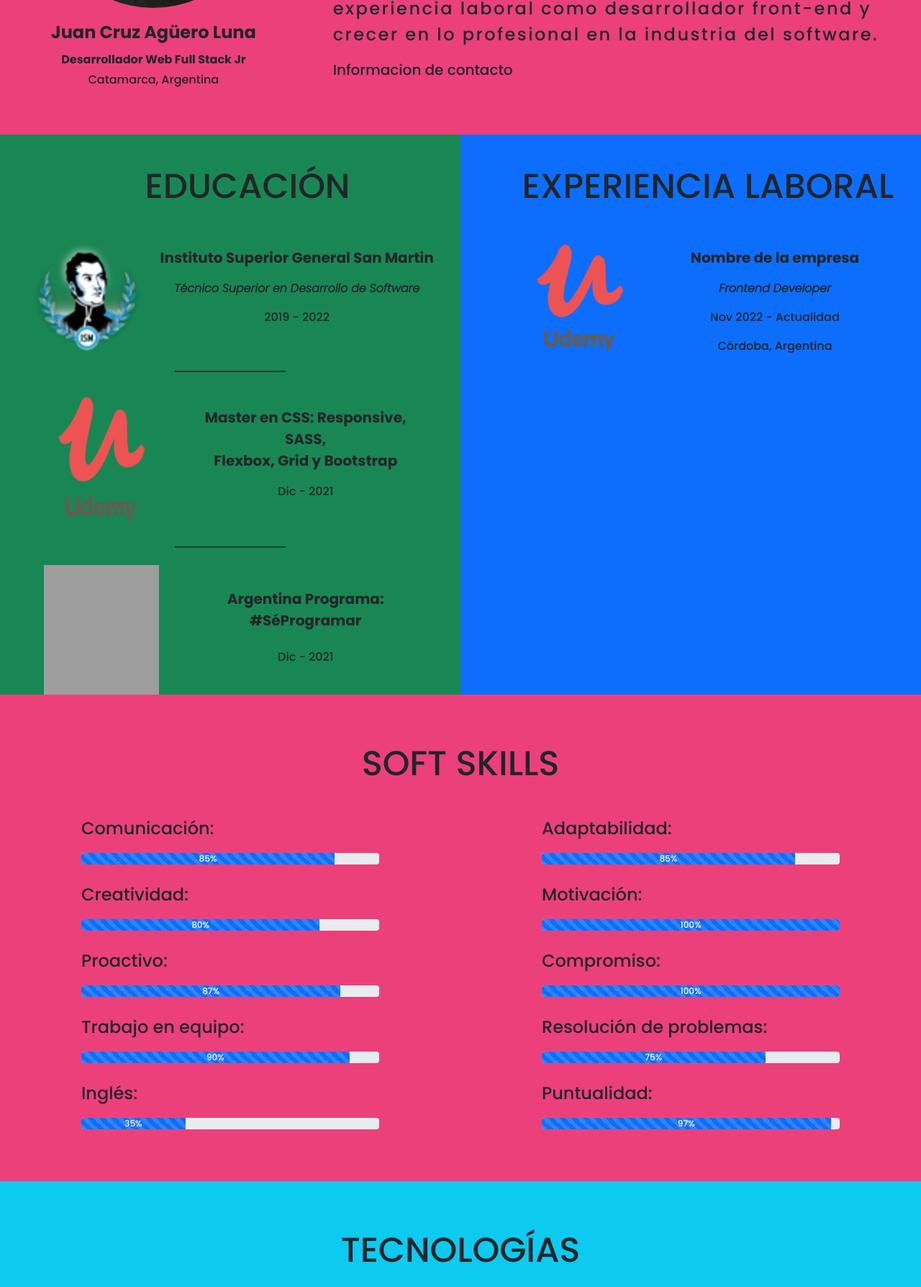
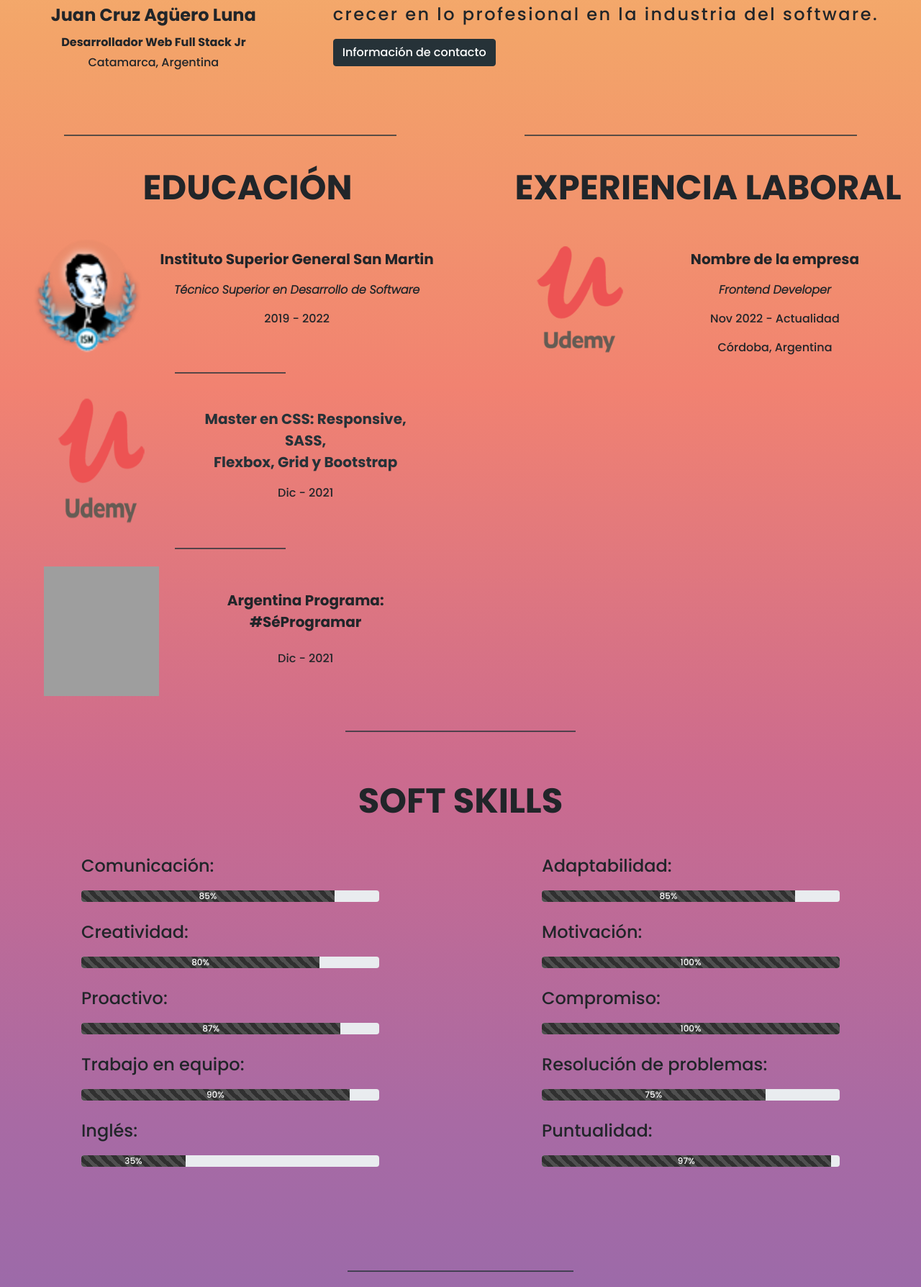
Before and after one commit to gorguero/mi-portafolio, a website: page index.html in a window 1280 px wide. Shown: the part 479-2267 px from the top of the page at 72% size. Drawn offline with nearby package versions, Linux system fonts and the light colour scheme; grey boxes are pictures that could not be loaded.

Commit message:
Agrado de boton "info de contacto"
Se ha agregado el boton para visualizar la informacion para contactarse.

```diff
--- a/index.html
+++ b/index.html
@@ -12,15 +12,16 @@
     <link href="https://fonts.googleapis.com/css2?family=Poppins:ital,wght@0,500;0,700;1,300&display=swap"
         rel="stylesheet">
 
+    <link rel="stylesheet" href="https://cdn.jsdelivr.net/npm/bootstrap-icons@1.8.1/font/bootstrap-icons.css">
     <link rel="stylesheet" href="sass/custom.css">
     <link rel="stylesheet" href="css/styles.css">
 </head>
 
-<body>
+<body class="bg-gradient">
 
     <!-- Encabezado -->
     <header>
-        <nav class="navbar navbar-expand-lg navbar-dark bg-black">
+        <nav class="navbar navbar-expand-lg navbar-dark bg-dark">
 
             <div class="container">
 
@@ -58,7 +59,7 @@
 
     <main>
         <!-- Seccion sobre mi -->
-        <div class="container-fluid bg-danger pb-4 pt-4">
+        <div class="container-fluid pb-4">
 
             <section class="row">
 
@@ -97,7 +98,82 @@
                             desarrollador front-end y crecer en lo profesional en la industria del software.
                         </p>
 
-                        <a href="#" class="link-dark text-decoration-none fs-5 ">Informacion de contacto</a>
+                        <!-- Button trigger modal -->
+                        <button type="button" class="btn btn-dark" data-bs-toggle="modal"
+                            data-bs-target="#exampleModal">
+                            Información de contacto
+                        </button>
+
+                        <!-- Modal -->
+                        <div class="modal fade" id="exampleModal" tabindex="-1" aria-labelledby="exampleModalLabel"
+                            aria-hidden="true">
+                            <div class="modal-dialog modal-dialog-centered modal-dialog-scrollable">
+                                <div class="modal-content bg-dark">
+                                    <div class="modal-header">
+                                        <h5 class="modal-title text-white" id="exampleModalLabel">¡Contáctame!</h5>
+                                        <button type="button" class="btn-close btn-close-white" data-bs-dismiss="modal"
+                                            aria-label="Close"></button>
+                                    </div>
+                                    <div class="modal-body">
+
+                                        <article class="d-flex align-items-center mt-3">
+
+                                            <img src="img/linkedin-icon.png" alt="" width="40px" height="40px">
+
+                                            <div class="text-center py-1 ms-3">
+
+                                                <a href="https://www.linkedin.com/in/juan-cruz-ag%C3%BCero/"
+                                                class="fs-5 fw-bold text-white text-decoration-none"  target="_blank">Juan Cruz Agüero Luna</a>
+
+                                            </div>
+
+                                        </article>
+
+                                        <article class="d-flex align-items-center mt-3">
+
+                                            <img src="img/github2.png" alt="" width="40px" height="40px">
+
+                                            <div class="text-center py-1 ms-3">
+
+                                                <a href="https://github.com/gorguero"
+                                                class="fs-5 fw-bold text-white text-decoration-none" target="_blank">gorguero</a>
+
+                                            </div>
+
+                                        </article>
+
+                                        <article class="d-flex align-items-center mt-3">
+
+                                            <img src="img/gmail.png" alt="" width="40px" height="40px">
+
+                                            <div class="text-center py-1 ms-3">
+
+                                                <p class="fs-5 fw-bold text-white text-decoration-none">jcaguerodev@gmail.com</p>
+
+                                            </div>
+
+                                        </article>
+
+                                        <article class="d-flex align-items-center mt-3">
+
+                                            <img src="img/telefono.png" alt="" width="40px" height="40px">
+
+                                            <div class="text-center py-1 ms-3">
+
+                                                <p class="fs-5 fw-bold text-white text-decoration-none">+543834403372</p>
+
+                                            </div>
+
+                                        </article>
+
+                                    </div>
+                                    <div class="modal-footer">
+                                        <button type="button" class="btn btn-outline-info"
+                                            data-bs-dismiss="modal">Cerrar</button>
+                                    </div>
+                                </div>
+                            </div>
+                        </div>
 
                     </div>
 
@@ -113,9 +189,11 @@
             <div class="row">
 
                 <!-- Educación -->
-                <section class="col-12 col-lg-6 bg-success">
+                <section class="col-12 col-lg-6">
 
-                    <p class="display-5 ms-5 my-4 text-center text-uppercase lh-lg">Educación</p>
+                    <hr class="w-75 mx-auto my-4 border border-1 border-dark opacity-75">
+
+                    <p class="display-5 ms-5 my-4 fw-bold text-center text-uppercase lh-lg">Educación</p>
 
                     <article class="d-flex justify-content-evenly ">
 
@@ -171,9 +249,12 @@
                 </section>
 
                 <!-- Experiencia laboral -->
-                <section class="col-12 col-lg-6 bg-primary">
+                <section class="col-12 col-lg-6">
 
-                    <p class="display-5 ms-5 my-4 text-center text-uppercase lh-lg">Experiencia laboral</p>
+                    <hr class="w-75 mx-auto my-4 border border-1 border-dark opacity-75">
+
+
+                    <p class="display-5 ms-5 my-4 text-center text-uppercase lh-lg fw-bold">Experiencia laboral</p>
 
                     <article class="d-flex justify-content-evenly mt-2">
 
@@ -202,11 +283,13 @@
     </main>
 
     <!-- Seccion habilidades -->
-    <section class="container-fluid bg-danger pb-5">
+    <section class="container-fluid pb-5">
 
         <div class="row pt-4">
 
-            <p class="display-5 my-4 text-center text-uppercase lh-lg">Soft Skills</p>
+            <hr class="w-25 mx-auto my-4 border border-1 border-dark opacity-75">
+
+            <p class="display-5 my-4 fw-bold text-center text-uppercase lh-lg">Soft Skills</p>
 
             <!-- Soft Skills -->
             <article class="col-12 col-lg-6">
@@ -214,40 +297,45 @@
                 <div class="container w-75">
                     <p class="fs-4">Comunicación:</p>
                     <div class="progress mb-4">
-                        <div class="progress-bar progress-bar-striped progress-bar-animated" role="progressbar"
-                            aria-valuenow="85" aria-valuemin="0" aria-valuemax="100" style="width: 85%">85%</div>
+                        <div class="progress-bar progress-bar-striped progress-bar-animated bg-secondary"
+                            role="progressbar" aria-valuenow="85" aria-valuemin="0" aria-valuemax="100"
+                            style="width: 85%">85%</div>
                     </div>
                 </div>
 
                 <div class="container w-75 mb-4">
                     <p class="fs-4">Creatividad:</p>
                     <div class="progress">
-                        <div class="progress-bar progress-bar-striped progress-bar-animated" role="progressbar"
-                            aria-valuenow="80" aria-valuemin="0" aria-valuemax="100" style="width: 80%">80%</div>
+                        <div class="progress-bar progress-bar-striped progress-bar-animated bg-secondary"
+                            role="progressbar" aria-valuenow="80" aria-valuemin="0" aria-valuemax="100"
+                            style="width: 80%">80%</div>
                     </div>
                 </div>
 
                 <div class="container w-75 mb-4">
                     <p class="fs-4">Proactivo:</p>
                     <div class="progress">
-                        <div class="progress-bar progress-bar-striped progress-bar-animated" role="progressbar"
-                            aria-valuenow="87" aria-valuemin="0" aria-valuemax="100" style="width: 87%">87%</div>
+                        <div class="progress-bar progress-bar-striped progress-bar-animated bg-secondary"
+                            role="progressbar" aria-valuenow="87" aria-valuemin="0" aria-valuemax="100"
+                            style="width: 87%">87%</div>
                     </div>
                 </div>
 
                 <div class="container w-75 mb-4">
                     <p class="fs-4">Trabajo en equipo:</p>
                     <div class="progress">
-                        <div class="progress-bar progress-bar-striped progress-bar-animated" role="progressbar"
-                            aria-valuenow="90" aria-valuemin="0" aria-valuemax="100" style="width: 90%">90%</div>
+                        <div class="progress-bar progress-bar-striped progress-bar-animated bg-secondary"
+                            role="progressbar" aria-valuenow="90" aria-valuemin="0" aria-valuemax="100"
+                            style="width: 90%">90%</div>
                     </div>
                 </div>
 
                 <div class="container w-75 mb-4">
                     <p class="fs-4">Inglés:</p>
                     <div class="progress">
-                        <div class="progress-bar progress-bar-striped progress-bar-animated" role="progressbar"
-                            aria-valuenow="35" aria-valuemin="0" aria-valuemax="100" style="width: 35%">35%</div>
+                        <div class="progress-bar progress-bar-striped progress-bar-animated bg-secondary"
+                            role="progressbar" aria-valuenow="35" aria-valuemin="0" aria-valuemax="100"
+                            style="width: 35%">35%</div>
                     </div>
                 </div>
 
@@ -258,40 +346,45 @@
                 <div class="container w-75 mb-4">
                     <p class="fs-4">Adaptabilidad:</p>
                     <div class="progress">
-                        <div class="progress-bar progress-bar-striped progress-bar-animated" role="progressbar"
-                            aria-valuenow="85" aria-valuemin="0" aria-valuemax="100" style="width: 85%">85%</div>
+                        <div class="progress-bar progress-bar-striped progress-bar-animated bg-secondary"
+                            role="progressbar" aria-valuenow="85" aria-valuemin="0" aria-valuemax="100"
+                            style="width: 85%">85%</div>
                     </div>
                 </div>
 
                 <div class="container w-75 mb-4">
                     <p class="fs-4">Motivación:</p>
                     <div class="progress">
-                        <div class="progress-bar progress-bar-striped progress-bar-animated" role="progressbar"
-                            aria-valuenow="100" aria-valuemin="0" aria-valuemax="100" style="width: 100%">100%</div>
+                        <div class="progress-bar progress-bar-striped progress-bar-animated bg-secondary"
+                            role="progressbar" aria-valuenow="100" aria-valuemin="0" aria-valuemax="100"
+                            style="width: 100%">100%</div>
                     </div>
                 </div>
 
                 <div class="container w-75 mb-4">
                     <p class="fs-4">Compromiso:</p>
                     <div class="progress">
-                        <div class="progress-bar progress-bar-striped progress-bar-animated" role="progressbar"
-                            aria-valuenow="100" aria-valuemin="0" aria-valuemax="100" style="width: 100%">100%</div>
+                        <div class="progress-bar progress-bar-striped progress-bar-animated bg-secondary"
+                            role="progressbar" aria-valuenow="100" aria-valuemin="0" aria-valuemax="100"
+                            style="width: 100%">100%</div>
                     </div>
                 </div>
 
                 <div class="container w-75 mb-4">
                     <p class="fs-4">Resolución de problemas:</p>
                     <div class="progress">
-                        <div class="progress-bar progress-bar-striped progress-bar-animated" role="progressbar"
-                            aria-valuenow="75" aria-valuemin="0" aria-valuemax="100" style="width: 75%">75%</div>
+                        <div class="progress-bar progress-bar-striped progress-bar-animated bg-secondary"
+                            role="progressbar" aria-valuenow="75" aria-valuemin="0" aria-valuemax="100"
+                            style="width: 75%">75%</div>
                     </div>
                 </div>
 
                 <div class="container w-75 mb-4">
                     <p class="fs-4">Puntualidad:</p>
                     <div class="progress">
-                        <div class="progress-bar progress-bar-striped progress-bar-animated" role="progressbar"
-                            aria-valuenow="97" aria-valuemin="0" aria-valuemax="100" style="width: 97%">97%</div>
+                        <div class="progress-bar progress-bar-striped progress-bar-animated bg-secondary"
+                            role="progressbar" aria-valuenow="97" aria-valuemin="0" aria-valuemax="100"
+                            style="width: 97%">97%</div>
                     </div>
                 </div>
 
@@ -302,13 +395,15 @@
     </section>
 
     <!-- Seccion Tecnologías -->
-    <section class="container-fluid pb-5 bg-info">
+    <section class="container-fluid pt-5" style="height: 600px;">
 
-        <p class="display-5 pt-5 text-center text-uppercase lh-lg">Tecnologías</p>
+        <hr class="w-25 mx-auto my-4 border border-1 border-dark opacity-75">
+
+        <p class="display-5 pt-3 text-center text-uppercase lh-lg fw-bold">Tecnologías</p>
 
         <div class="row">
 
-            <article class="col d-flex justify-content-center flex-wrap">
+            <article class="col d-flex justify-content-center flex-wrap mt-2">
 
                 <img src="img/html5 (1).png" class="img-thumbnail mx-3 mt-3 img-fluid" alt="...">
 
@@ -327,9 +422,11 @@
     </section>
 
     <!-- Seccion Proyectos -->
-    <section class="container-fluid bg-warning pb-5">
+    <section class="container-fluid pb-5">
 
-        <p class="display-5 pt-5 pb-5 text-center text-uppercase lh-lg">Proyectos</p>
+        <hr class="w-25 mx-auto my-4 border border-1 border-dark opacity-75">
+
+        <p class="display-5 pb-5 text-center text-uppercase lh-lg fw-bold">Proyectos</p>
 
         <div class="row row-cols-1 row-cols-md-3 g-4 mt-4">
             <div class="col">
@@ -337,11 +434,13 @@
                     <img src="img/portada-BienesRaices.png" class="card-img-top" alt="...">
                     <div class="card-body">
                         <h5 class="card-title fw-bold">Proyecto Bienes Raices</h5>
-                        <p class="card-text">Es una página web sobre bienes raices desarrollada a modo de práctica. La misma
+                        <p class="card-text">Es una página web sobre bienes raices desarrollada a modo de práctica. La
+                            misma
                             cuenta con una landing page, sección de nosotros, anuncios, blog y contacto.
                         </p>
                         <p>Desarrollada con: HTML5 - CSS3.</p>
-                        <a href="https://thirsty-galileo-74f5f7.netlify.app/" target="_BLANK" class="stretched-link"></a>
+                        <a href="https://thirsty-galileo-74f5f7.netlify.app/" target="_BLANK"
+                            class="stretched-link"></a>
                     </div>
                 </div>
             </div>
@@ -350,8 +449,10 @@
                     <img src="img/portada-kondur.png" class="card-img-top" alt="...">
                     <div class="card-body">
                         <h5 class="card-title fw-bold">Kondur Skateboards</h5>
-                        <p class="card-text">Página web en proceso de desarrollo para la marca de tablas de skate catamarqueña Kondur Skateboards.
-                            Cuenta con página principal, sección para ver sus productos, información sobre el team, contenido audiovisual o "checks" y página de contacto.
+                        <p class="card-text">Página web en proceso de desarrollo para la marca de tablas de skate
+                            catamarqueña Kondur Skateboards.
+                            Cuenta con página principal, sección para ver sus productos, información sobre el team,
+                            contenido audiovisual o "checks" y página de contacto.
                         </p>
                         <p>Desarrollada con: HTML5 - CSS3.</p>
                         <a href="https://blissful-yalow-9bfcae.netlify.app/" target="_blank" class="stretched-link"></a>
@@ -366,7 +467,8 @@
                         <p class="card-text">Página web sobre cursos de desarrollo web, desarrollada a modo de práctica.
                         </p>
                         <p>Desarrollado con: HTML5 - CSS3 - Responsive Design.</p>
-                        <a href="https://mystifying-curie-dc835e.netlify.app/" target="_blank" class="stretched-link"></a>
+                        <a href="https://mystifying-curie-dc835e.netlify.app/" target="_blank"
+                            class="stretched-link"></a>
                     </div>
                 </div>
             </div>
@@ -375,9 +477,11 @@
                     <img src="img/portada-mail.png" class="card-img-top" alt="...">
                     <div class="card-body">
                         <h5 class="card-title fw-bold">Envio de mails</h5>
-                        <p class="card-text">Landing page desarrollada a modo de práctica, en donde simula el envio de emails.</p>
+                        <p class="card-text">Landing page desarrollada a modo de práctica, en donde simula el envio de
+                            emails.</p>
                         <p>Desarrollado con: HTML5 - CSS3 - Bootstrap 5 - Javascript.</p>
-                        <a href="https://xenodochial-shaw-f7eb85.netlify.app/" target="_blank" class="stretched-link"></a>
+                        <a href="https://xenodochial-shaw-f7eb85.netlify.app/" target="_blank"
+                            class="stretched-link"></a>
                     </div>
                 </div>
             </div>
@@ -387,11 +491,13 @@
                     <img src="img/portada-buscadorAutos.png" class="card-img-top" alt="...">
                     <div class="card-body">
                         <h5 class="card-title fw-bold">Buscador de Autos</h5>
-                        <p class="card-text">Landing page desarrollada a modo de práctica, donde se puede filtrar la busqueda de autos que se
+                        <p class="card-text">Landing page desarrollada a modo de práctica, donde se puede filtrar la
+                            busqueda de autos que se
                             encuentren en alquiler o en venta.
                         </p>
                         <p>Desarrollado con: HTML5 - CSS3 - Bootstrap 5 - Javascript.</p>
-                        <a href="https://heuristic-lewin-8e0ee3.netlify.app/" target="_blank" class="stretched-link"></a>
+                        <a href="https://heuristic-lewin-8e0ee3.netlify.app/" target="_blank"
+                            class="stretched-link"></a>
                     </div>
                 </div>
             </div>
@@ -401,11 +507,13 @@
                     <img src="img/portada-twits.png" class="card-img-top" alt="...">
                     <div class="card-body">
                         <h5 class="card-title fw-bold">Twits</h5>
-                        <p class="card-text">Landing page desarrollada a modo de práctica, donde se puede escribir un "twit" y se mostrara a un
+                        <p class="card-text">Landing page desarrollada a modo de práctica, donde se puede escribir un
+                            "twit" y se mostrara a un
                             constado al presionar el boton "agregar".
                         </p>
                         <p>Desarrollada con: HTML5 - CSS3 - Bootstrap 5 - Javascript.</p>
-                        <a href="https://jolly-engelbart-d1de53.netlify.app/" target="_blank" class="stretched-link"></a>
+                        <a href="https://jolly-engelbart-d1de53.netlify.app/" target="_blank"
+                            class="stretched-link"></a>
                     </div>
                 </div>
             </div>
@@ -414,7 +522,7 @@
     </section>
 
     <!-- Footer -->
-    <footer class="container-fluid bg-dark ">
+    <footer class="container-fluid bg-dark">
         <div class="row pt-5">
             <p class="text-center text-white fs-4">Desarrollado por Juan Cruz Agüero Luna</p>
             <p class="text-center text-white fs-5 mb-4">&copy;Todos los derechos reservados</p>
--- a/sass/custom.scss
+++ b/sass/custom.scss
@@ -1,7 +1,10 @@
 
 $font-family-sans-serif: 'Poppins', sans-serif;
 
-$danger: #EC407A;
-$black: #212121;
+$primary: #C5CAE9;
+$secondary: #303030;
+$info: #f18271;
+$gradient: linear-gradient(to top, #3f51b1 0%, #5a55ae 13%, #7b5fac 25%, #8f6aae 38%, #a86aa4 50%, #cc6b8e 62%, #f18271 75%, #f3a469 87%, #f7c978 100%);
+$dark: #263238;
 
 @import "../node_modules/bootstrap/scss/bootstrap";
```
Also changed, not shown: img/github2.png (added), img/gmail.png (added), img/linkedin-icon.png (added), img/telefono.png (added), sass/custom.css, 1 other file.
